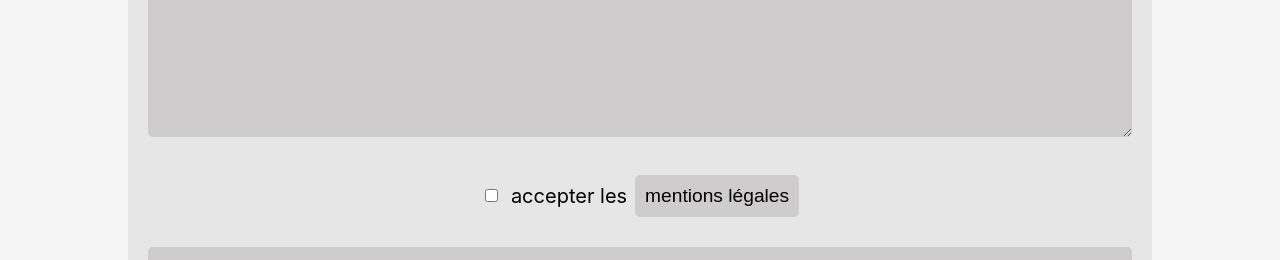
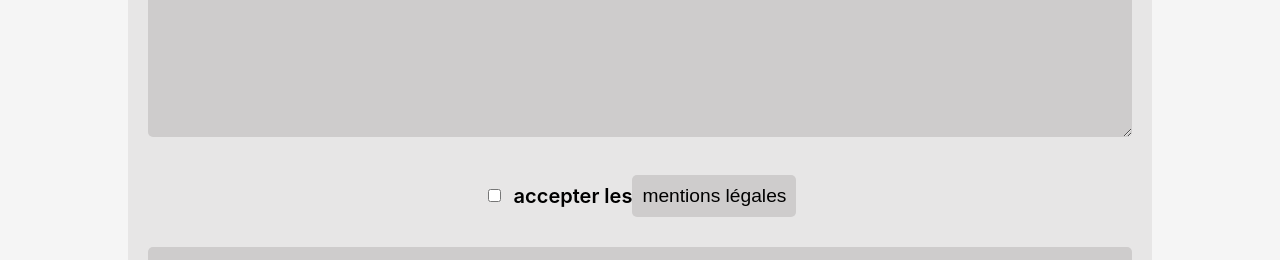
Before and after one commit to Crrux/CrossfitObernai, a React (Vite) app: page /contact in a window 1280 px wide. Shown: the part 989-1249 px from the top of the page. Built offline with nearby package versions, Linux system fonts and the light colour scheme.

Commit message:
changement div checkbox mention + taille tooltip

```diff
--- a/src/pages/contact/_contact.sass
+++ b/src/pages/contact/_contact.sass
@@ -67,24 +67,31 @@ $layout-breakpoint-small: 600px
             margin-bottom: 40px
             padding: 15px
             border-radius: $form-border-radius
-            p
-                display: inline-flex
-                gap: 8px
-                padding: 0
-                margin: 0
-                user-select: none
+            >div
+                display: flex
+                flex-wrap: wrap
+                justify-content: center
                 align-items: center
-            button
-                font-size: 1.2rem
-                background-color: light-dark($form-bg-color-light, $form-bg-color-dark)
-                color: light-dark($dark-text, $light-text)
-                border: none
-                border-radius: $form-border-radius
-                padding: $form-padding
-                cursor: pointer
-                // transition: background-color 0.3s ease
-                &:hover
-                    background-color: light-dark(darken($form-bg-color-light, 10%), darken($form-bg-color-dark, 10%))
+                row-gap: 5px
+                p
+                    display: inline-flex
+                    gap: 8px
+                    padding: 0
+                    margin: 0
+                    user-select: none
+                    align-items: center
+                    font-weight: 600
+                button
+                    font-size: 1.2rem
+                    background-color: light-dark($form-bg-color-light, $form-bg-color-dark)
+                    color: light-dark($dark-text, $light-text)
+                    border: none
+                    border-radius: $form-border-radius
+                    padding: $form-padding
+                    cursor: pointer
+                    // transition: background-color 0.3s ease
+                    &:hover
+                        background-color: light-dark(darken($form-bg-color-light, 10%), darken($form-bg-color-dark, 10%))
 
         .FormError
             animation: ErrorBlink 0.5s forwards
--- a/src/pages/contact/contact.jsx
+++ b/src/pages/contact/contact.jsx
@@ -31,7 +31,7 @@ const FieldErrorTooltip = ({ id }) => (
     <i className="fa-solid fa-circle-exclamation" data-tooltip-id={`Tooltip_${id}`} data-tooltip-variant="error" />
     <ReactTooltip id={`Tooltip_${id}`} place="bottom" style={{ display: 'flex', flexDirection: 'column', padding: '5px', margin: 0 }}>
       <div>
-        <ul style={{ paddingBlock: 0, margin: 0 }}>
+        <ul style={{ padding: '0 3px', margin: 0, display: 'flex', justifyContent: 'center', width: '100%', listStylePosition: 'inside' }}>
           <li style={{ padding: 0, margin: 0 }}>
             {id === 'email' ? 'Doit être une adresse email valide' :
               id === 'tel' ? 'Doit être un numéro de téléphone valide' :
@@ -94,9 +94,12 @@ const ContactForm = ({
         checked={contact.checkbox}
         onChange={handleChange}
       />
-      <p className="checkbox_text">
-        accepter les <button onClick={() => toggleModal(true)} type="button">mentions légales</button>
-      </p>
+      <div>
+        <p className="checkbox_text">
+          accepter les
+        </p>
+        <button onClick={() => toggleModal(true)} type="button">mentions légales</button>
+      </div>
     </label>
 
     <Modal
--- a/src/sass/style.css
+++ b/src/sass/style.css
@@ -1013,7 +1013,14 @@ footer #Footer_bottom-container p a {
   padding: 15px;
   border-radius: 5px;
 }
-.main_contact .form_contact_checkbox_container p {
+.main_contact .form_contact_checkbox_container > div {
+  display: flex;
+  flex-wrap: wrap;
+  justify-content: center;
+  align-items: center;
+  row-gap: 5px;
+}
+.main_contact .form_contact_checkbox_container > div p {
   display: inline-flex;
   gap: 8px;
   padding: 0;
@@ -1022,8 +1029,9 @@ footer #Footer_bottom-container p a {
      -moz-user-select: none;
           user-select: none;
   align-items: center;
+  font-weight: 600;
 }
-.main_contact .form_contact_checkbox_container button {
+.main_contact .form_contact_checkbox_container > div button {
   font-size: 1.2rem;
   background-color: light-dark(#cecccc, #2f2f2f);
   color: light-dark(#000, #ddd);
@@ -1032,7 +1040,7 @@ footer #Footer_bottom-container p a {
   padding: 10px;
   cursor: pointer;
 }
-.main_contact .form_contact_checkbox_container button:hover {
+.main_contact .form_contact_checkbox_container > div button:hover {
   background-color: light-dark(#b5b2b2, #151515);
 }
 .main_contact .form_contact .FormError {
```
Also changed, not shown: 1 other file (tests, documents, lock files or other folders).
